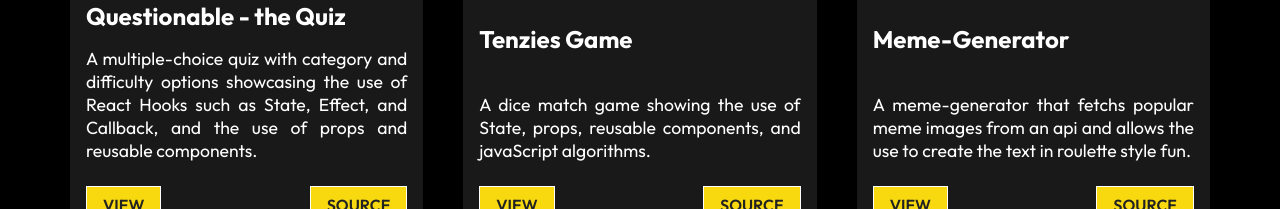
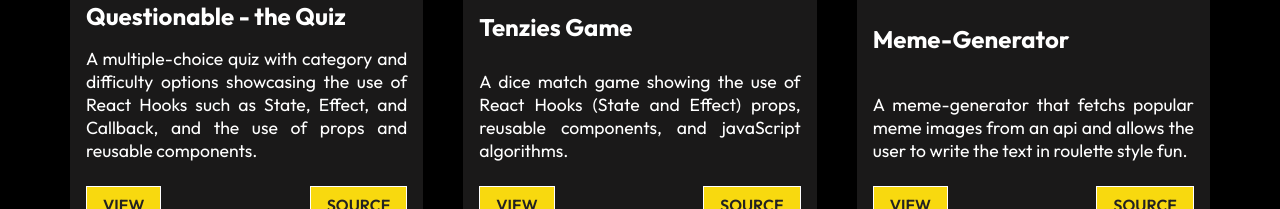
Before and after one commit to jcGrennan/react-portfolio-website, a React (Create React App) app: page /projects in a window 1280 px wide. Shown: the part 743-952 px from the top of the page. Built offline with nearby package versions, Linux system fonts and the light colour scheme.

Commit message:
edited detail info

```diff
--- a/src/projectData.js
+++ b/src/projectData.js
@@ -20,7 +20,7 @@ const data = [
         id: 2,
         img: project2,
         title: "Tenzies Game",
-        details: "A dice match game showing the use of State, props, reusable components, and javaScript algorithms.",
+        details: "A dice match game showing the use of React Hooks (State and Effect) props, reusable components, and javaScript algorithms.",
         viewUrl: "https://tenziesbygrennan.netlify.app/",
         sourceUrl: "https://github.com/jcGrennan/tenzies-game",
     },
@@ -29,7 +29,7 @@ const data = [
         id: 3,
         img: project3,
         title: "Meme-Generator",
-        details: "A meme-generator that fetchs popular meme images from an api and allows the use to create the text in roulette style fun.",
+        details: "A meme-generator that fetchs popular meme images from an api and allows the user to write the text in roulette style fun.",
         viewUrl: "https://memeroulette.netlify.app/",
         sourceUrl: "https://github.com/jcGrennan/meme-generator",
     },
```
